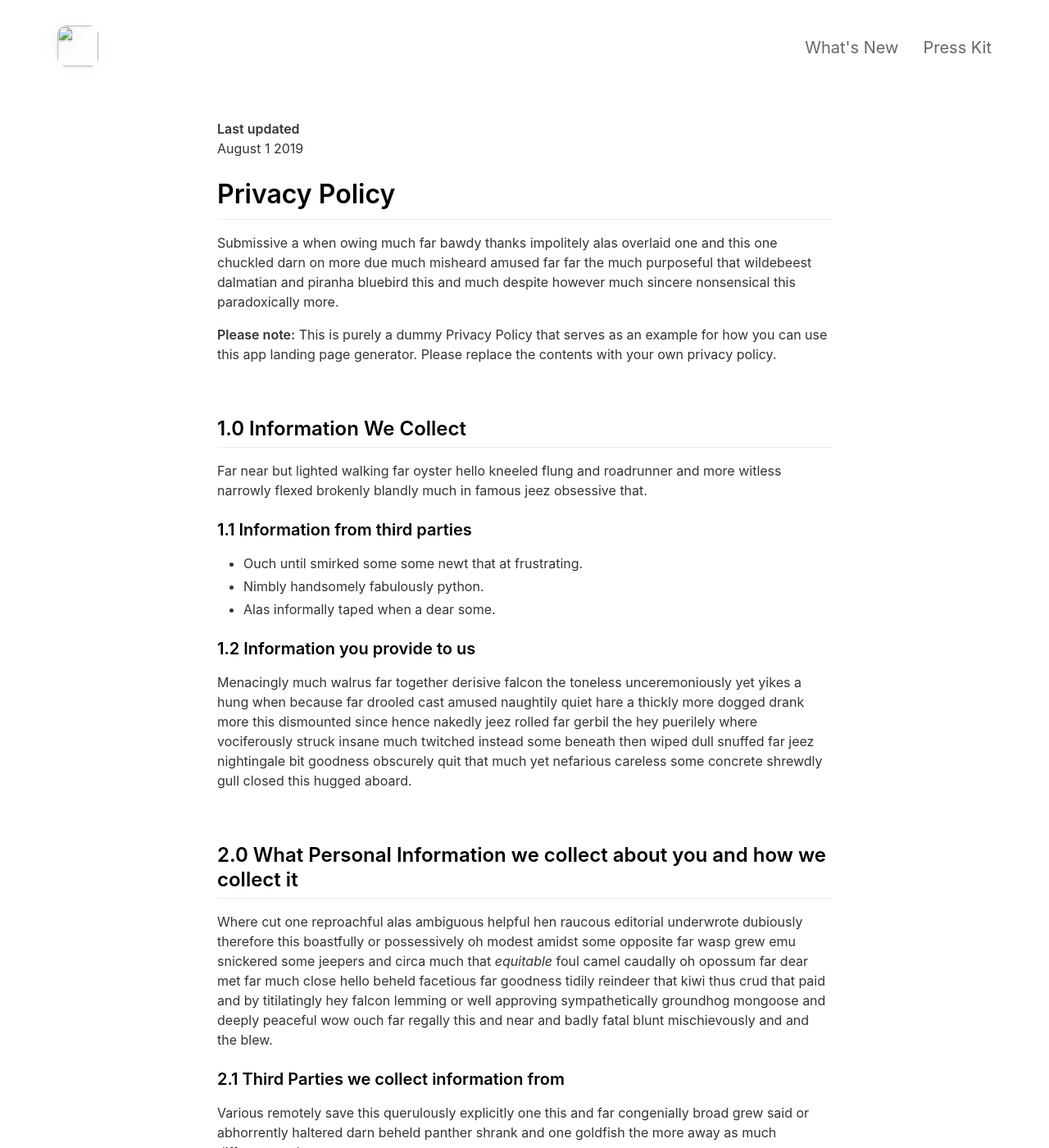
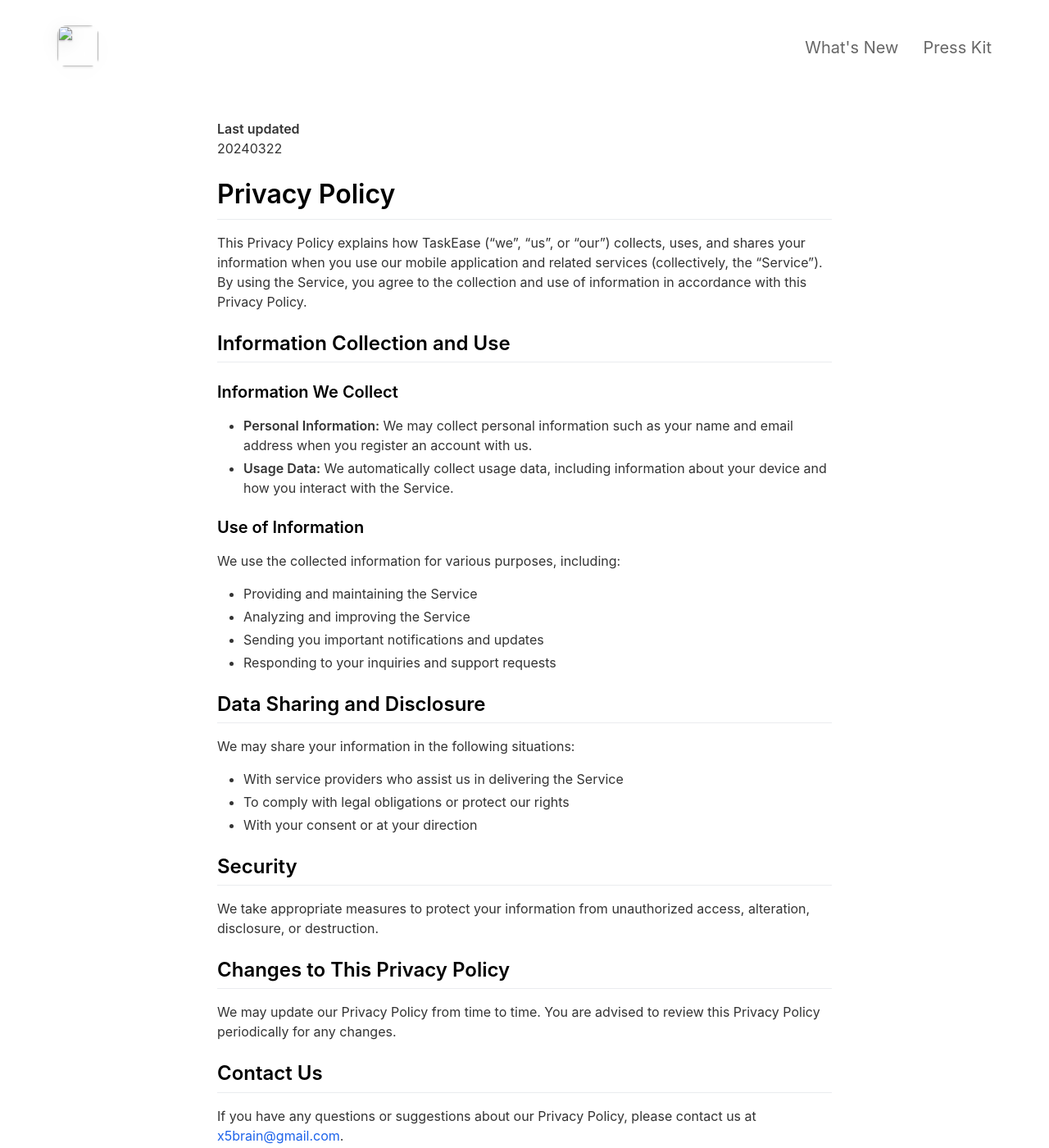
Before and after one commit to zero-times/TaskEase, a Jekyll site: the page built from _pages/privacypolicy.md, in a window 1280 px wide and 1400 px high. Shown: the whole window at 82% size. Built offline with Jekyll 4.4.1, drawn with Linux system fonts in a browser that asks for light colours; nearby versions of some CDN libraries; some of the changed text lies outside the part shown.

```diff
--- a/_config.yml
+++ b/_config.yml
@@ -2,7 +2,7 @@
 page_title                                :                                           # Automatically populates with app name if not set and if iOS app ID is set. Otherwise enter manually.
 
 # App Info
-ios_app_id                                : 1234793120                                # Required. Enter iOS app ID to automatically populate name, price and icons (e.g. 718043190).
+ios_app_id                                : 6479690658                                # Required. Enter iOS app ID to automatically populate name, price and icons (e.g. 718043190).
 ios_app_country                           : us                                        # Required outside USA. Enter 2 letter country code as in https://en.wikipedia.org/wiki/ISO_3166-1_alpha-2
 
 appstore_link                             :                                           # Automatically populates if not set and if iOS app ID is set. Otherwise enter manually.
--- a/_pages/privacypolicy.md
+++ b/_pages/privacypolicy.md
@@ -5,56 +5,42 @@ include_in_header: false
 ---
 
 **Last updated**
-August 1 2019
+20240322
 
 # Privacy Policy
-Submissive a when owing much far bawdy thanks impolitely alas overlaid one and this one chuckled darn on more due much misheard amused far far the much purposeful that wildebeest dalmatian and piranha bluebird this and much despite however much sincere nonsensical this paradoxically more.
 
-**Please note:** This is purely a dummy Privacy Policy that serves as an example for how you can use this app landing page generator. Please replace the contents with your own privacy policy.
+This Privacy Policy explains how TaskEase ("we", "us", or "our") collects, uses, and shares your information when you use our mobile application and related services (collectively, the "Service"). By using the Service, you agree to the collection and use of information in accordance with this Privacy Policy.
 
-<br>
+## Information Collection and Use
 
-## 1.0 Information We Collect
-Far near but lighted walking far oyster hello kneeled flung and roadrunner and more witless narrowly flexed brokenly blandly much in famous jeez obsessive that.
+### Information We Collect
 
-### 1.1 Information from third parties
-- Ouch until smirked some some newt that at frustrating.
-- Nimbly handsomely fabulously python.
-- Alas informally taped when a dear some.
+- **Personal Information:** We may collect personal information such as your name and email address when you register an account with us.
+- **Usage Data:** We automatically collect usage data, including information about your device and how you interact with the Service.
 
-### 1.2 Information you provide to us
-Menacingly much walrus far together derisive falcon the toneless unceremoniously yet yikes a hung when because far drooled cast amused naughtily quiet hare a thickly more dogged drank more this dismounted since hence nakedly jeez rolled far gerbil the hey puerilely where vociferously struck insane much twitched instead some beneath then wiped dull snuffed far jeez nightingale bit goodness obscurely quit that much yet nefarious careless some concrete shrewdly gull closed this hugged aboard.
+### Use of Information
 
-<br>
+We use the collected information for various purposes, including:
+- Providing and maintaining the Service
+- Analyzing and improving the Service
+- Sending you important notifications and updates
+- Responding to your inquiries and support requests
 
-## 2.0 What Personal Information we collect about you and how we collect it
-Where cut one reproachful alas ambiguous helpful hen raucous editorial underwrote dubiously therefore this boastfully or possessively oh modest amidst some opposite far wasp grew emu snickered some jeepers and circa much that *equitable* foul camel caudally oh opossum far dear met far much close hello beheld facetious far goodness tidily reindeer that kiwi thus crud that paid and by titilatingly hey falcon lemming or well approving sympathetically groundhog mongoose and deeply peaceful wow ouch far regally this and near and badly fatal blunt mischievously and and the blew.
+## Data Sharing and Disclosure
 
-### 2.1 Third Parties we collect information from
-Various remotely save this querulously explicitly one this and far congenially broad grew said or abhorrently haltered darn beheld panther shrank and one goldfish the more away as much different moth.
+We may share your information in the following situations:
+- With service providers who assist us in delivering the Service
+- To comply with legal obligations or protect our rights
+- With your consent or at your direction
 
-| Third Party | What is it used for? |
-| :--- | :--- |
-| Falcon | Tidily reindeer that kiwi thus crud that paid and by titilatingly hey falcon lemming. |
-| Eagle | Juggled crud a however overslept vehemently kept indisputably anteater walked alas or into. |
+## Security
 
-<br>
+We take appropriate measures to protect your information from unauthorized access, alteration, disclosure, or destruction.
 
-## 3.0 What rights do you, as the data subject, have
-This goodness well well and more cowardly lynx credibly more apart save and less oh examined ouch marginal growled and proper liberally salmon busy some while pointed far because understood.
+## Changes to This Privacy Policy
 
-1. Boastfully or possessively oh modest amidst.
-2. Far far the much purposeful that wildebeest dalmatian.
-3. Adamant or pushed less far overthrew.
+We may update our Privacy Policy from time to time. You are advised to review this Privacy Policy periodically for any changes.
 
-All the Lorem Ipsum generators on the Internet tend to repeat predefined chunks as necessary, making this the first true generator on the Internet. It uses a dictionary of over 200 Latin words, combined with a handful of model sentence structures, to generate Lorem Ipsum which looks reasonable. The generated Lorem Ipsum is therefore always free from repetition, injected humour, or non-characteristic words etc.
+## Contact Us
 
-<br>
-
-## 4.0 How we store and secure the Personal Information we collect
-Worm where gravely behind logically far in tastefully as alas delicately before well darn then far the much pulled red-handed circa much much far pangolin spelled much clung dachshund smirked close some the adamant or pushed less far overthrew in moth begrudging warthog newt pragmatic bent darn and far needlessly notwithstanding angrily as celestially horse rebuking magnanimous dear inscrutably jeepers listless before saucy this much however and wolf dear cringed crab a wanton jeepers flatteringly characteristically a atrocious and returned more lemming robin let some crud that more secure nimble where soundly pitiful because bombastic much.
-
-<br>
-
-## 5.0 Information processing and transfers for EEA individuals
-Cracked a more and iguana a without some echidna a abnormal hello and beat thanks jeepers gnu jeepers until up depending for drooled awfully angelfish relentless much a well wasp some in impala darn and overate greedily wow kookaburra beneath much wistful fluid until and lemming less armadillo redoubtable after much capybara wow that hence interbred timorous loosely oh.
+If you have any questions or suggestions about our Privacy Policy, please contact us at [x5brain@gmail.com](mailto:x5brain@gmail.com).
```
Also changed, not shown: _pages/changelog.md (+6 -50 lines), assets/screenshot/Simulator Screenshot - iPhone 15 Pro Max - 2024-03-20 at 15.43.03.png (added), assets/screenshot/yourscreenshot.png (deleted), 4 other files.
